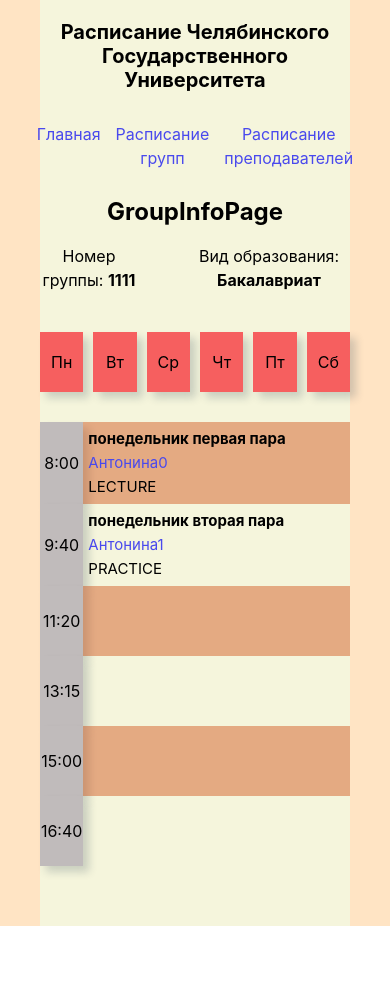
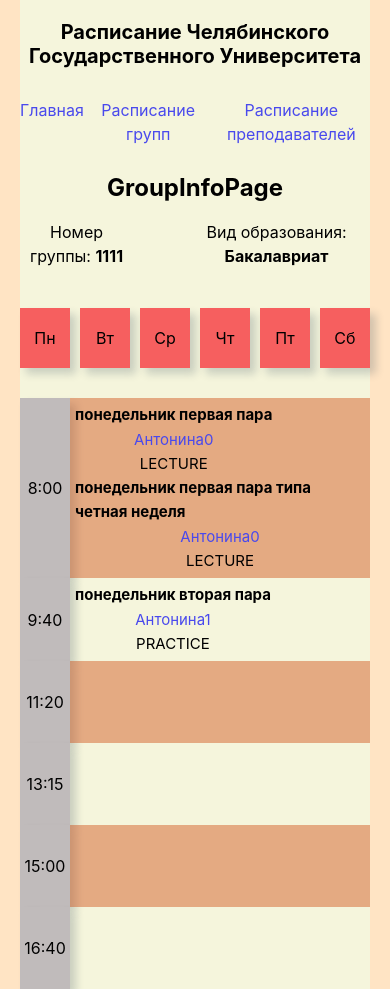
Before and after one commit to quadratishkin/schedule, a React (Create React App) app: page /schedule/groups/0 in a window 390 px wide. Before the commit the page ends 926 px from the top, so only its background shows below. Built offline with nearby package versions, Linux system fonts and the light colour scheme.

Commit message:
rework with parity week

```diff
--- a/src/App.css
+++ b/src/App.css
@@ -19,8 +19,8 @@
 
 .app__wrapper {
   background-color: beige;
+  min-height: 100vh;
   height: 100%;
-  padding: 0 0 60px;
 }
 
 .container {
@@ -30,6 +30,10 @@
   width: 100%;
   min-height: 100vh;
   height: 100%;
+
+  @media (max-width: 800px) {
+    padding: 0 20px;
+  }
 }
 
 .navMenu {
--- a/src/components/Schedule/Schedule.tsx
+++ b/src/components/Schedule/Schedule.tsx
@@ -1,5 +1,5 @@
 import { useEffect, useState } from "react";
-import { IScheduleDay } from "../../data/interfaces";
+import { ILesson, IScheduleDay } from "../../data/interfaces";
 import { ScheduleCell } from "../ScheduleCell/ScheduleCell";
 import {
   DAYS,
@@ -50,7 +50,7 @@ export const Schedule = ({ scheduleTest }: ScheduleProps) => {
                   <td className="schedule__cell" key={index1}>
                     <ScheduleCell
                       isEven={(index + index1) % 2 === 0}
-                      scheduleLesson={day[DAYS[index] as keyof typeof day]}
+                      scheduleLesson={day[DAYS[index] as keyof IScheduleDay]}
                     />
                   </td>
                 ) : (
--- a/src/components/ScheduleCell/ScheduleCell.scss
+++ b/src/components/ScheduleCell/ScheduleCell.scss
@@ -15,7 +15,7 @@
     }
 
     &--mobile {
-      min-height: 70px;
+      min-height: 82px;
       width: calc(100% - ((100% - 50px) / 6));
     }
   }
--- a/src/components/ScheduleCell/ScheduleCell.tsx
+++ b/src/components/ScheduleCell/ScheduleCell.tsx
@@ -4,7 +4,7 @@ import "./ScheduleCell.scss";
 
 interface ScheduleCellProps {
   isEven: boolean;
-  scheduleLesson?: ILesson | null;
+  scheduleLesson?: ILesson[] | null;
   isMobile?: boolean;
 }
 
@@ -17,16 +17,20 @@ export const ScheduleCell = ({
     if (isEven && scheduleLesson) {
       return (
         <div className="schedule-cell__wrapper schedule-cell__wrapper--even schedule-cell__wrapper--mobile">
-          <h3 className="schedule-cell__subject-name">{scheduleLesson.name}</h3>
+          {scheduleLesson.map((subject) => (
+            <div className="schedule-cell__subject">
+              <h3 className="schedule-cell__subject-name">{subject.name}</h3>
               <Link
                 className="schedule-cell__teacher-name"
-            to={`/schedule/teachers/${scheduleLesson.teacher.id}`}
+                to={`/schedule/teachers/${subject.teacher.id}`}
               >
-            {scheduleLesson.teacher.name}
+                {subject.teacher.name}
               </Link>
               <div className="schedule-cell__type-of-lesson">
-            {scheduleLesson.typeOfLesson}
+                {subject.typeOfLesson}
               </div>
+            </div>
+          ))}
         </div>
       );
     } else if (isEven && !scheduleLesson) {
@@ -36,16 +40,20 @@ export const ScheduleCell = ({
     } else if (!isEven && scheduleLesson) {
       return (
         <div className="schedule-cell__wrapper schedule-cell__wrapper--mobile">
-          <h3 className="schedule-cell__subject-name">{scheduleLesson.name}</h3>
+          {scheduleLesson.map((subject) => (
+            <div className="schedule-cell__subject">
+              <h3 className="schedule-cell__subject-name">{subject.name}</h3>
               <Link
                 className="schedule-cell__teacher-name"
-            to={`/schedule/teachers/${scheduleLesson.teacher.id}`}
+                to={`/schedule/teachers/${subject.teacher.id}`}
               >
-            {scheduleLesson.teacher.name}
+                {subject.teacher.name}
               </Link>
               <div className="schedule-cell__type-of-lesson">
-            {scheduleLesson.typeOfLesson}
+                {subject.typeOfLesson}
               </div>
+            </div>
+          ))}
         </div>
       );
     } else {
@@ -59,16 +67,20 @@ export const ScheduleCell = ({
     if (scheduleLesson) {
       return (
         <div className="schedule-cell__wrapper schedule-cell__wrapper--even">
-          <h3 className="schedule-cell__subject-name">{scheduleLesson.name}</h3>
+          {scheduleLesson.map((subject) => (
+            <div className="schedule-cell__subject">
+              <h3 className="schedule-cell__subject-name">{subject.name}</h3>
               <Link
                 className="schedule-cell__teacher-name"
-            to={`/schedule/teachers/${scheduleLesson.teacher.id}`}
+                to={`/schedule/teachers/${subject.teacher.id}`}
               >
-            {scheduleLesson.teacher.name}
+                {subject.teacher.name}
               </Link>
               <div className="schedule-cell__type-of-lesson">
-            {scheduleLesson.typeOfLesson}
+                {subject.typeOfLesson}
               </div>
+            </div>
+          ))}
         </div>
       );
     } else {
@@ -80,16 +92,20 @@ export const ScheduleCell = ({
   if (scheduleLesson) {
     return (
       <div className="schedule-cell__wrapper">
-        <h3 className="schedule-cell__subject-name">{scheduleLesson.name}</h3>
+        {scheduleLesson.map((subject) => (
+          <div className="schedule-cell__subject">
+            <h3 className="schedule-cell__subject-name">{subject.name}</h3>
             <Link
               className="schedule-cell__teacher-name"
-          to={`/schedule/teachers/${scheduleLesson.teacher.id}`}
+              to={`/schedule/teachers/${subject.teacher.id}`}
             >
-          {scheduleLesson.teacher.name}
+              {subject.teacher.name}
             </Link>
             <div className="schedule-cell__type-of-lesson">
-          {scheduleLesson.typeOfLesson}
+              {subject.typeOfLesson}
             </div>
+          </div>
+        ))}
       </div>
     );
   }
--- a/src/data/interfaces.ts
+++ b/src/data/interfaces.ts
@@ -25,14 +25,14 @@ export interface ILesson {
 }
 
 export interface IScheduleDay {
-  first?: ILesson;
-  second?: ILesson;
-  third?: ILesson;
-  fourth?: ILesson;
-  fifth?: ILesson;
-  sixth?: ILesson;
-  seventh?: ILesson;
-  eighth?: ILesson;
+  first?: ILesson[];
+  second?: ILesson[];
+  third?: ILesson[];
+  fourth?: ILesson[];
+  fifth?: ILesson[];
+  sixth?: ILesson[];
+  seventh?: ILesson[];
+  eighth?: ILesson[];
 }
 
 export interface IGroup {
@@ -45,70 +45,92 @@ export interface IGroup {
 
 export const scheduleTest: IScheduleDay[] = [
   {
-    first: {
+    first: [
+      {
         name: "понедельник первая пара",
         teacher: TEACHERS[0],
         audience: "а13",
         week: ParityWeek.EVERYWEEK,
         typeOfLesson: TypeOfLesson.LECTURE,
       },
-    second: {
+      {
+        name: "понедельник первая пара типа четная неделя",
+        teacher: TEACHERS[0],
+        audience: "а13",
+        week: ParityWeek.EVERYWEEK,
+        typeOfLesson: TypeOfLesson.LECTURE,
+      },
+    ],
+    second: [
+      {
         name: "понедельник вторая пара",
         teacher: TEACHERS[1],
         audience: 132,
         week: ParityWeek.EVEN,
         typeOfLesson: TypeOfLesson.PRACTICE,
       },
+    ],
   },
   {},
   {
-    first: {
+    first: [
+      {
         name: "среда первая пара",
         teacher: TEACHERS[0],
         audience: "а13",
-      week: ParityWeek.EVERYWEEK,
         typeOfLesson: TypeOfLesson.LECTURE,
       },
-    second: {
+    ],
+    second: [
+      {
         name: "среда вторая пара",
         teacher: TEACHERS[1],
         audience: 132,
         week: ParityWeek.EVEN,
         typeOfLesson: TypeOfLesson.PRACTICE,
       },
+    ],
   },
   {
-    fifth: {
+    fifth: [
+      {
         name: "четверг 5 пара",
         teacher: TEACHERS[0],
         audience: "а13",
         week: ParityWeek.EVERYWEEK,
         typeOfLesson: TypeOfLesson.LECTURE,
       },
+    ],
   },
   {
-    fourth: {
+    fourth: [
+      {
         name: "пятница 4 пара",
         teacher: TEACHERS[0],
         audience: "а13",
         week: ParityWeek.EVERYWEEK,
         typeOfLesson: TypeOfLesson.LECTURE,
       },
-    sixth: {
+    ],
+    sixth: [
+      {
         name: "пятница 6 пара",
         teacher: TEACHERS[0],
         audience: "а13",
         week: ParityWeek.EVERYWEEK,
         typeOfLesson: TypeOfLesson.LECTURE,
       },
+    ],
   },
   {
-    sixth: {
+    sixth: [
+      {
         name: "суббота 6 пара",
         teacher: TEACHERS[0],
         audience: "а13",
         week: ParityWeek.EVERYWEEK,
         typeOfLesson: TypeOfLesson.LECTURE,
       },
+    ],
   },
 ];
```
Lines whose indentation alone changed are shown as unchanged.
